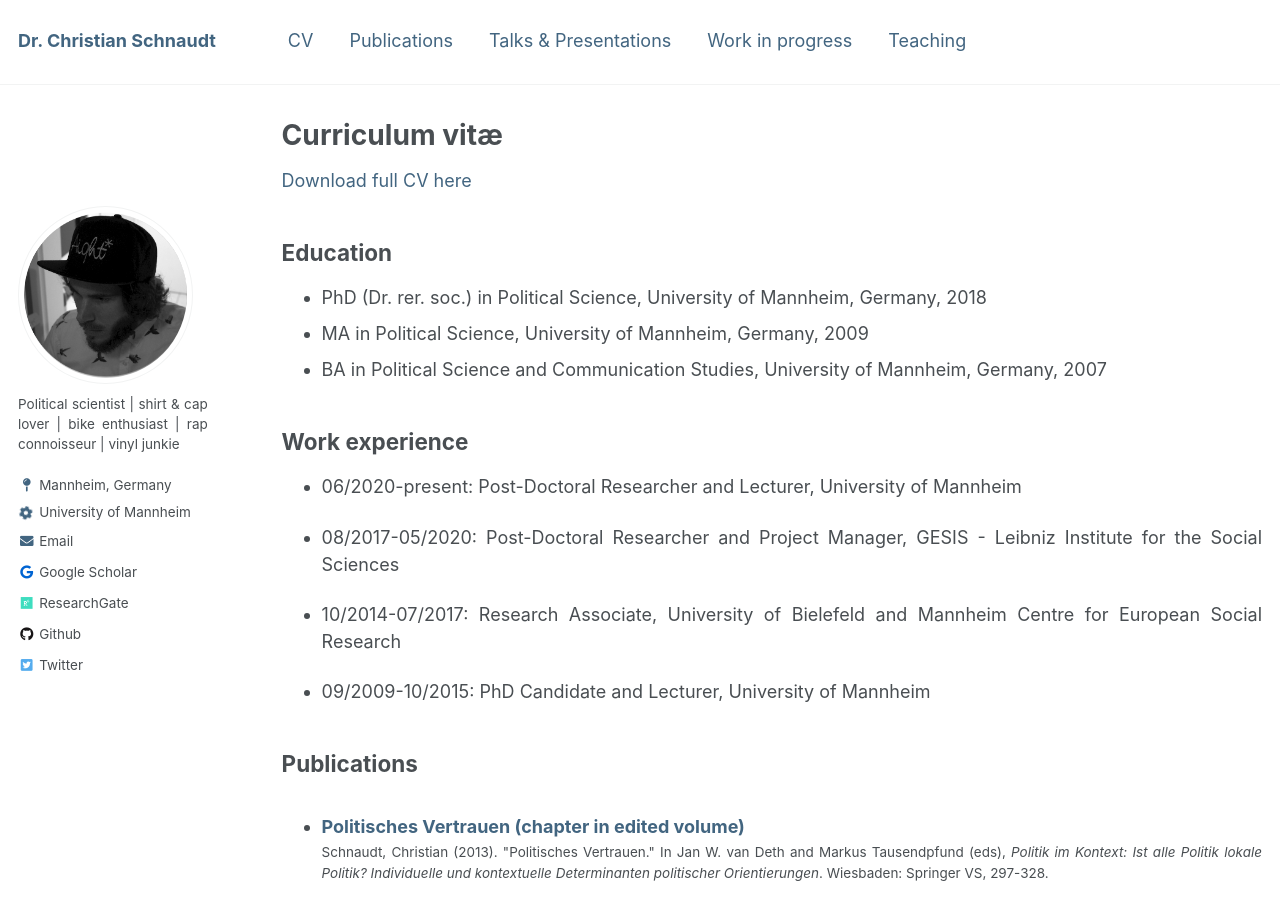
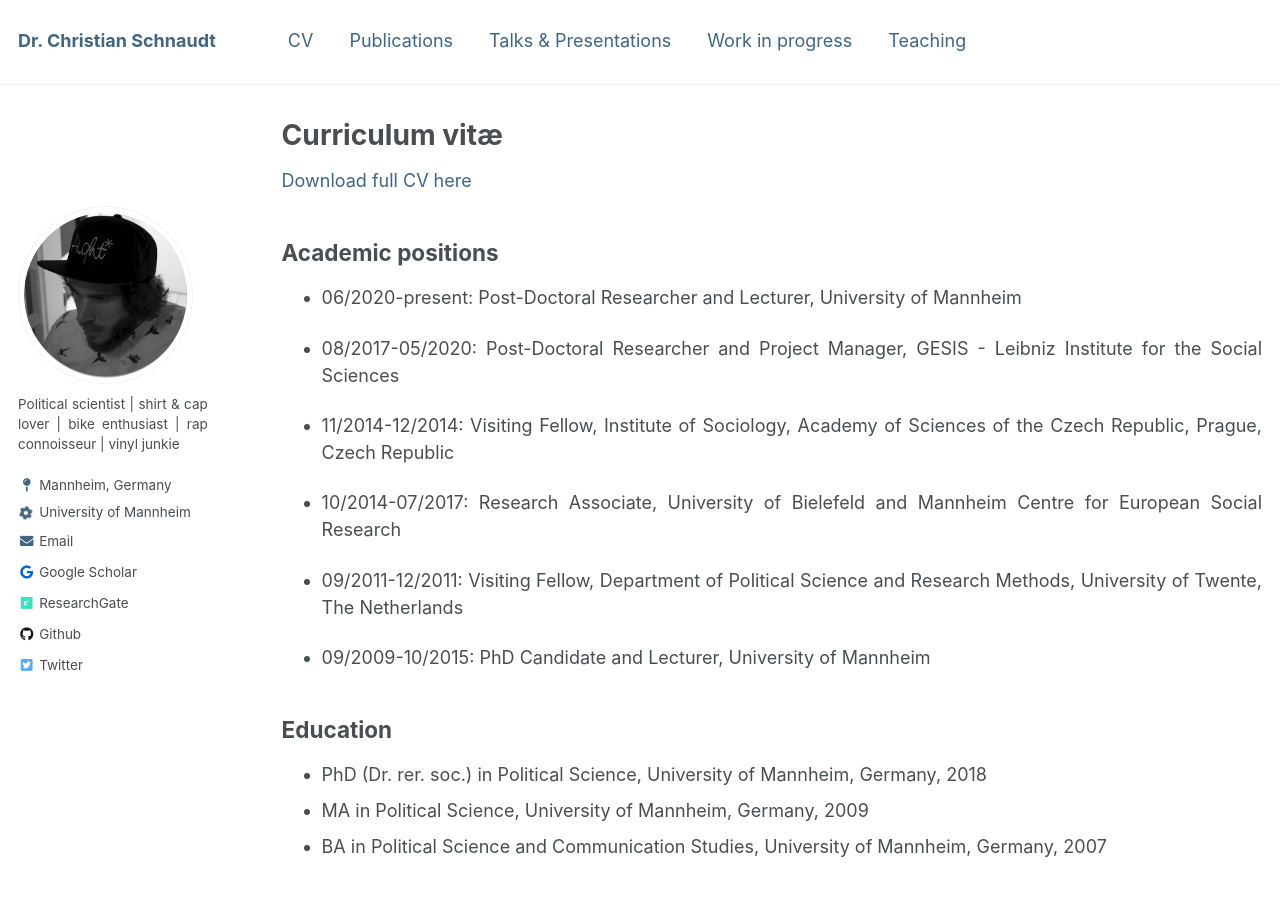
Before and after one commit to cschnaudt/cschnaudt.github.io, a Jekyll site: the page built from _pages/cv.md, in a window 1280 px wide and 900 px high. Built offline with Jekyll 4.4.1, drawn with Linux system fonts in a browser that asks for light colours.

Commit message:
Update cv.md

```diff
--- a/_pages/cv.md
+++ b/_pages/cv.md
@@ -13,21 +13,25 @@ redirect_from:
 [Download full CV here](http://cschnaudt.github.io/files/CV_Schnaudt.pdf)
 
 
+## Academic positions
+
+* 06/2020-present: Post-Doctoral Researcher and Lecturer, University of Mannheim
+
+* 08/2017-05/2020: Post-Doctoral Researcher and Project Manager, GESIS - Leibniz Institute for the Social Sciences
+
+* 11/2014-12/2014: Visiting Fellow, Institute of Sociology, Academy of Sciences of the Czech Republic, Prague, Czech Republic
+
+* 10/2014-07/2017: Research Associate, University of Bielefeld and Mannheim Centre for European Social Research
+
+* 09/2011-12/2011: Visiting Fellow, Department of Political Science and Research Methods, University of Twente, The Netherlands
+
+* 09/2009-10/2015: PhD Candidate and Lecturer, University of Mannheim
+
 ## Education
 
 * PhD (Dr. rer. soc.) in Political Science, University of Mannheim, Germany, 2018
 * MA in Political Science, University of Mannheim, Germany, 2009
 * BA in Political Science and Communication Studies, University of Mannheim, Germany, 2007
-
-## Work experience
-
-* 06/2020-present: Post-Doctoral Researcher and Lecturer, University of Mannheim
-
-* 08/2017-05/2020: Post-Doctoral Researcher and Project Manager, GESIS - Leibniz Institute for the Social Sciences
-
-* 10/2014-07/2017: Research Associate, University of Bielefeld and Mannheim Centre for European Social Research
-
-* 09/2009-10/2015: PhD Candidate and Lecturer, University of Mannheim
 
 ## Publications
 
```
